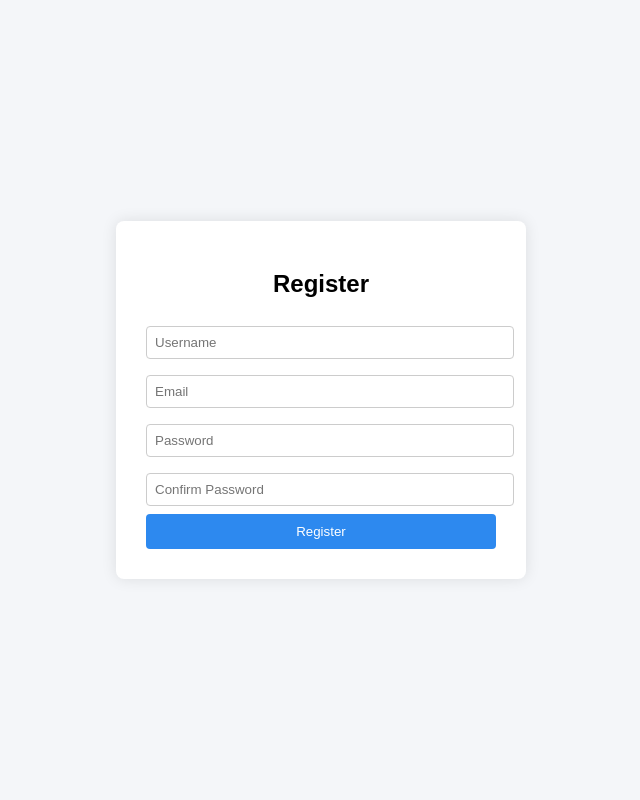
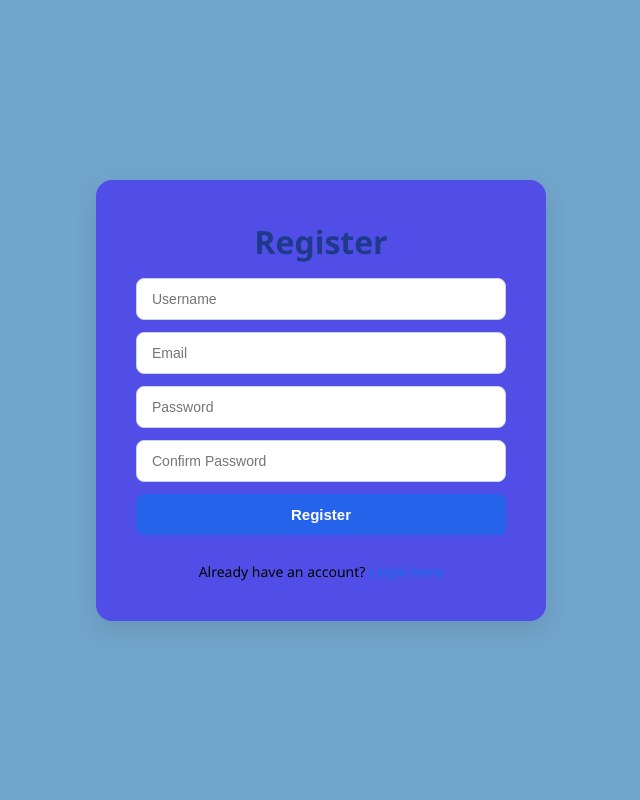
Before and after one commit to angelicajaneiligan202400151-wq/lab3, a PHP site: page /register.php in a window 1280 px wide. Shown: the whole page, without its empty margins (319-959 px from the left). Run offline with PHP 8.4, Linux system fonts and the light colour scheme.

Commit message:
Add files via upload

```diff
--- a/register.php
+++ b/register.php
@@ -76,10 +76,14 @@ if ($_SERVER["REQUEST_METHOD"] == "POST") {
     <input type="email" name="email" placeholder="Email">
     <input type="password" name="password" placeholder="Password">
     <input type="password" name="confirm" placeholder="Confirm Password">
+
     <button type="submit">Register</button>
+
+    <div class="link">
+        Already have an account?
+        <a href="login.php">Login here</a>
+    </div>
 </form>
-
-</div>
 
 </body>
 </html>
--- a/style.css
+++ b/style.css
@@ -1,72 +1,207 @@
-body {
-    font-family: Arial, sans-serif;
-    background-color: #f4f6f9;
-    display: flex;
-    justify-content: center;
-    align-items: center;
-    height: 100vh;
-    margin: 0;
+
+*{
+    margin:0;
+    padding:0;
+    box-sizing:border-box;
 }
 
-.container {
-    background: white;
-    padding: 30px;
-    width: 350px;
-    border-radius: 8px;
-    box-shadow: 0 0 15px rgba(0,0,0,0.1);
+body{
+    font-family:'Segoe UI', Tahoma, Geneva, Verdana, sans-serif;
+    background:#72a5cc;
+    min-height:100vh;
+    display:flex;
+    justify-content:center;
+    align-items:center;
+    padding:20px;
 }
 
-h2 {
-    text-align: center;
-    margin-bottom: 20px;
+/* ===================================
+   CONTAINER / CARD
+=================================== */
+.container{
+    width:100%;
+    max-width:450px;
+    background:#514ee7;
+    padding:40px;
+    border-radius:16px;
+    box-shadow:0 8px 25px rgba(0,0,0,0.10);
+    text-align:center;
 }
 
-input[type="text"],
-input[type="password"],
-input[type="email"] {
-    width: 100%;
-    padding: 8px;
-    margin: 8px 0;
-    border-radius: 4px;
-    border: 1px solid #ccc;
+/* Dashboard container */
+.dashboard-container{
+    width:100%;
+    max-width:600px;
 }
 
-button {
-    width: 100%;
-    padding: 10px;
-    background-color: #2d89ef;
-    color: white;
-    border: none;
-    border-radius: 4px;
-    cursor: pointer;
+/* ===================================
+   TYPOGRAPHY
+=================================== */
+h2{
+    color:#1e3a8a;
+    margin-bottom:15px;
+    font-size:32px;
+    font-weight:700;
 }
 
-button:hover {
-    background-color: #1b5fbd;
+p{
+    color:#64748b;
+    margin-bottom:15px;
+    line-height:1.5;
 }
 
-.error {
-    color: red;
-    font-size: 14px;
-    margin-bottom: 10px;
+.protected-text{
+    font-size:16px;
 }
 
-.success {
-    color: green;
-    font-size: 14px;
-    margin-bottom: 10px;
+.role-text{
+    color:#2563eb;
+    font-size:15px;
+    font-weight:600;
+    margin-bottom:20px;
 }
 
-a {
-    text-decoration: none;
-    color: #2d89ef;
+.role-text strong{
+    color:#1d4ed8;
 }
 
-a:hover {
-    text-decoration: underline;
+/* ===================================
+   FORM
+=================================== */
+form{
+    display:flex;
+    flex-direction:column;
+    gap:12px;
 }
 
-.link {
-    text-align: center;
-    margin-top: 15px;
+input{
+    width:100%;
+    padding:12px 15px;
+    border:1px solid #cbd5e1;
+    border-radius:8px;
+    font-size:14px;
+    transition:0.3s;
 }
+
+input:focus{
+    outline:none;
+    border-color:#2563eb;
+    box-shadow:0 0 0 3px rgba(37,99,235,.15);
+}
+
+/* ===================================
+   BUTTONS
+=================================== */
+button,
+.btn{
+    display:inline-block;
+    width:100%;
+    padding:12px;
+    border:none;
+    border-radius:8px;
+    text-decoration:none;
+    text-align:center;
+    font-size:15px;
+    font-weight:600;
+    cursor:pointer;
+    transition:0.3s;
+}
+
+/* Primary */
+button,
+.btn-blue{
+    background:#2563eb;
+    color:#ffffff;
+}
+
+button:hover,
+.btn-blue:hover{
+    background:#1d4ed8;
+}
+
+/* Danger */
+.btn-red{
+    background:#dc2626;
+    color:#ffffff;
+}
+
+.btn-red:hover{
+    background:#b91c1c;
+}
+
+/* Success */
+.btn-green{
+    background:#16a34a;
+    color:#ffffff;
+}
+
+.btn-green:hover{
+    background:#15803d;
+}
+
+/* Dashboard Button Layout */
+.button-row{
+    display:flex;
+    gap:12px;
+    margin-top:20px;
+}
+
+.button-row .btn{
+    flex:1;
+}
+
+/* ===================================
+   ALERT MESSAGES
+=================================== */
+.success{
+    background:#dcfce7;
+    color:#166534;
+    border:1px solid #86efac;
+    padding:12px;
+    border-radius:8px;
+    margin-bottom:15px;
+    font-size:14px;
+}
+
+.error{
+    background:#fee2e2;
+    color:#991b1b;
+    border:1px solid #fca5a5;
+    padding:12px;
+    border-radius:8px;
+    margin-bottom:15px;
+    font-size:14px;
+}
+
+/* ===================================
+   LINKS
+=================================== */
+.link{
+    margin-top:15px;
+    font-size:14px;
+}
+
+.link a{
+    color:#2563eb;
+    text-decoration:none;
+    font-weight:600;
+}
+
+.link a:hover{
+    text-decoration:underline;
+}
+
+/* ===================================
+   REPORT PAGE
+=================================== */
+.report-box{
+    text-align:center;
+}
+
+.report-box h2{
+    margin-bottom:15px;
+}
+
+.report-box p{
+    margin-bottom:15px;
+}
```
Also changed, not shown: auth.php (added, +28 -0 lines), index.php (added, +66 -0 lines), login.php (added, +108 -0 lines), logout.php (added, +9 -0 lines), report.php (added, +29 -0 lines), users.sql (added, +72 -0 lines). Lines whose indentation alone changed are shown as unchanged.
